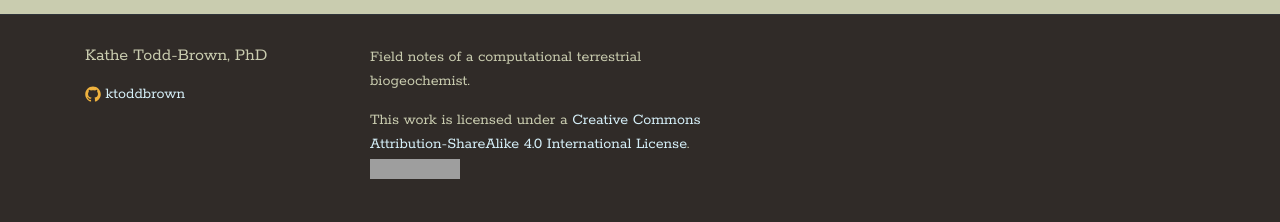
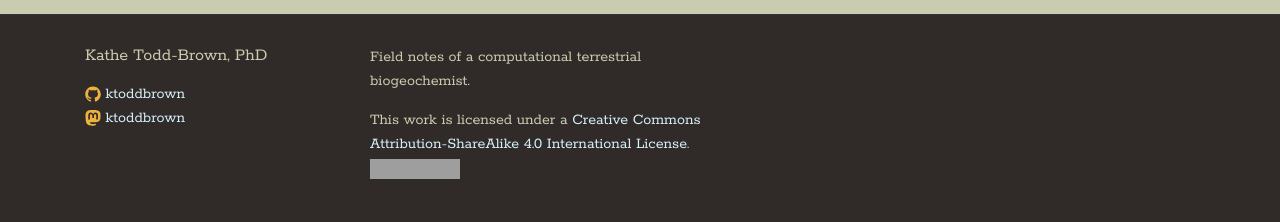
Before and after one commit to ktoddbrown/ktoddbrown.github.io, a Jekyll site: the page built from index.md, in a window 1280 px wide. Shown: the part 845-1067 px from the top of the page. Built offline with Jekyll 4.4.1, drawn with Linux system fonts in a browser that asks for light colours; nearby versions of some CDN libraries; grey boxes are pictures that could not be loaded.

Commit message:
move over from twitter to mastodon

```diff
--- a/_config.yml
+++ b/_config.yml
@@ -12,7 +12,7 @@ description: > # this means to ignore newlines until "baseurl:"
 baseurl: "" # the subpath of your site, e.g. /blog
 domain: ktoddbrown.github.io
 url: "https://ktoddbrown.github.io" # the base hostname & protocol for your site
-twitter_username: KatheMathBio
+mastodon_username: ktoddbrown
 github_username:  ktoddbrown
 
 # This is the list of pages to incldue in the header of the website.
```
